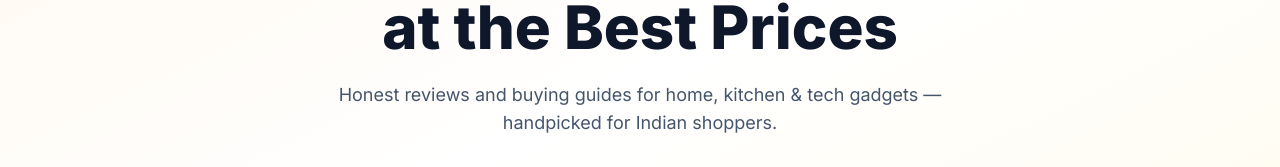
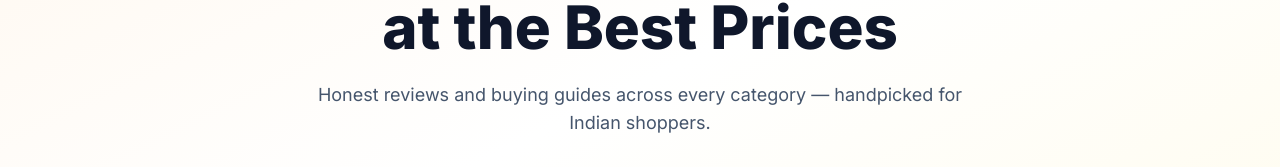
Before and after one commit to TechAadiAi/smartpriceindia, a Next.js app: page / in a window 1280 px wide. Shown: the part 298-465 px from the top of the page. Built offline with nearby package versions, Linux system fonts and the light colour scheme; no server answers.

Commit message:
Fix FAQ and home page categories text

```diff
--- a/src/app/page.tsx
+++ b/src/app/page.tsx
@@ -17,9 +17,9 @@ import {
 import type { Metadata } from "next";
 
 export const metadata: Metadata = {
-  title: "SmartPriceIndia – Best Home, Kitchen & Tech Gadget Reviews in India",
+  title: "SmartPriceIndia – Best Product Reviews & Price Comparisons in India",
   description:
-    "Discover the best home, kitchen and tech gadgets in India. Expert reviews, price comparisons, and buying guides for every budget. Updated daily.",
+    "Discover the best products across mobiles, fashion, home, groceries and more in India. Expert reviews, price comparisons, and buying guides for every budget. Updated daily.",
 };
 
 export default function HomePage() {
@@ -45,7 +45,7 @@ export default function HomePage() {
               <span className="block">at the Best Prices</span>
             </h1>
             <p className="text-slate-600 dark:text-slate-400 text-lg max-w-2xl mx-auto mb-8">
-              Honest reviews and buying guides for home, kitchen & tech gadgets — handpicked for Indian shoppers.
+              Honest reviews and buying guides across every category — handpicked for Indian shoppers.
             </p>
 
             {/* Search bar */}
@@ -209,7 +209,7 @@ export default function HomePage() {
               { q: "Are these reviews genuine?", a: "Yes. We research and test products independently. We never accept payment to influence our reviews." },
               { q: "Do you earn commission?", a: "As an Amazon Associate, we earn from qualifying purchases at no extra cost to you. This keeps the site free." },
               { q: "How often are prices updated?", a: "We check prices regularly, but always verify the final price on Amazon before buying as prices change frequently." },
-              { q: "Which categories do you cover?", a: "Home & Kitchen, Tech Gadgets, Smart Home, Kitchen Appliances, Home Organization, Car Accessories and Lifestyle Gadgets." },
+              { q: "Which categories do you cover?", a: "Mobiles & Electronics, Fashion & Beauty, Home & Furniture, Groceries & Pet Supplies, Books & Education, Video & Music, Games & Live Shopping, Pharmacy & Household, Toys & Kids, and Sports & Fitness." },
             ].map((faq, i) => (
               <details key={i} className="group bg-white dark:bg-gray-900 border border-slate-200 dark:border-gray-800 rounded-xl p-5">
                 <summary className="flex items-center justify-between cursor-pointer font-semibold text-slate-900 dark:text-white list-none">
```
